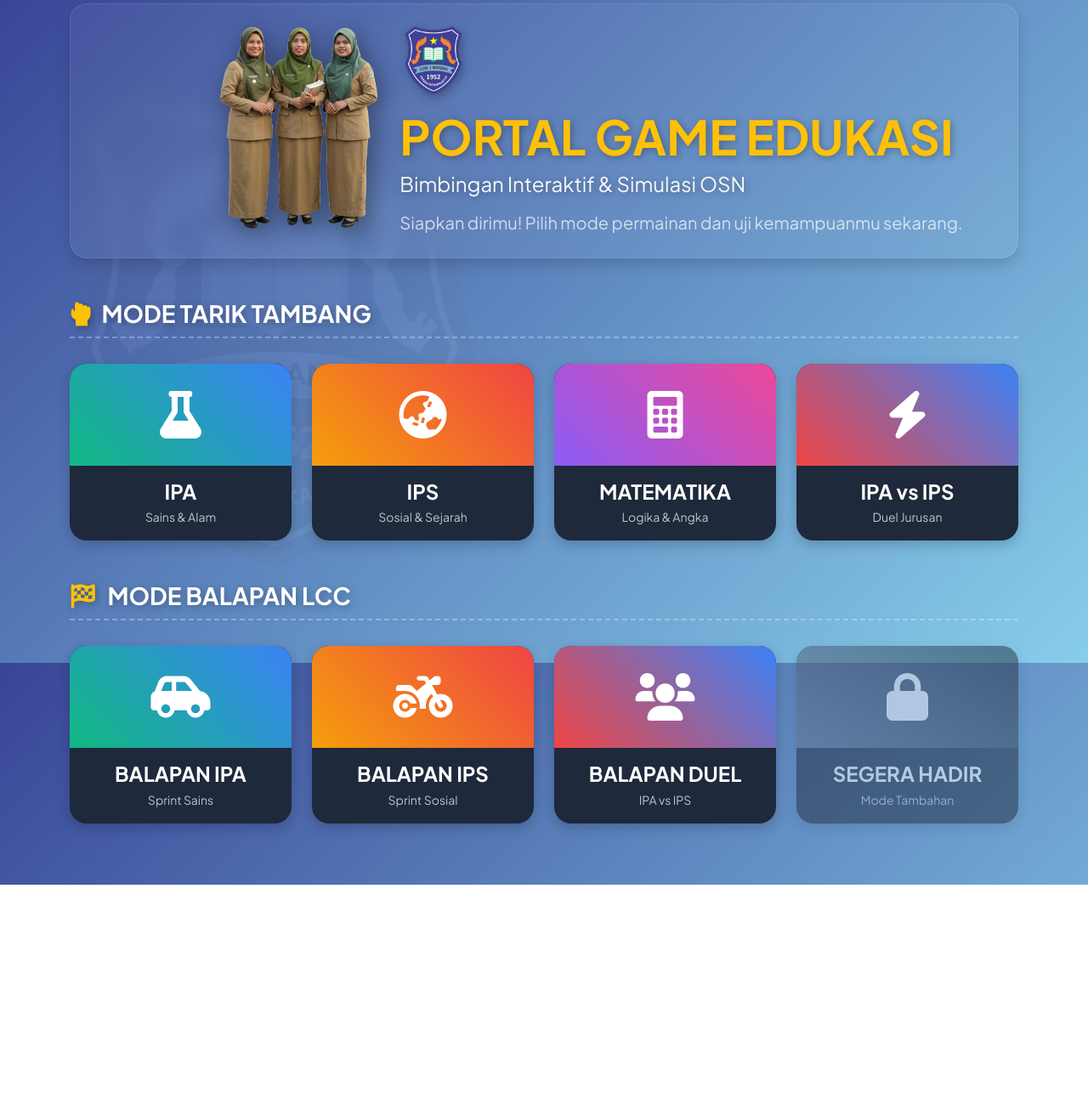
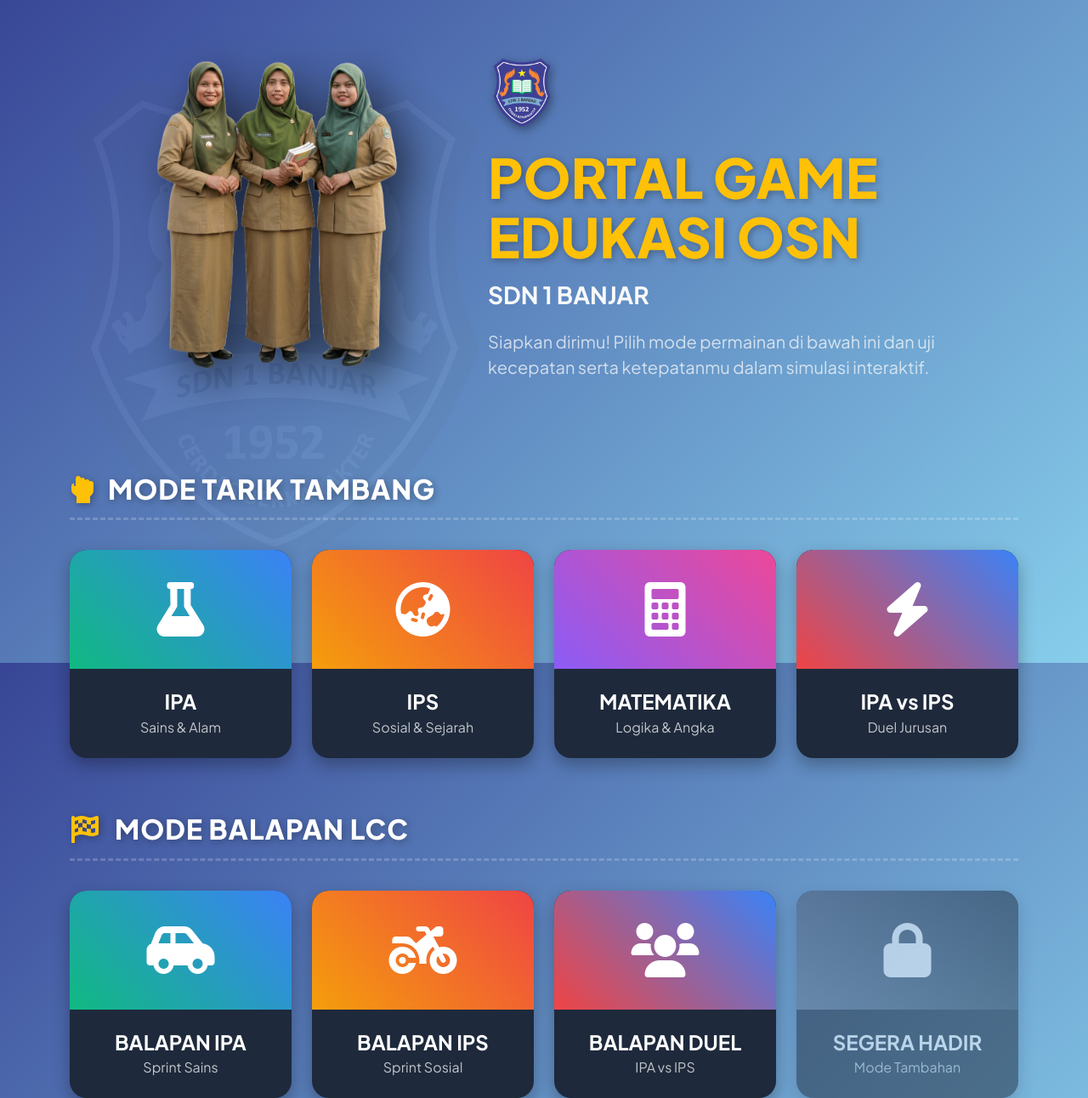
Before and after one commit to arifh28/osnsd1banjar, a plain HTML site: page index.html in a window 1280 px wide. Shown: the part 20-1312 px from the top of the page at 85% size. Before the commit the page ends 1061 px from the top, so only its background shows below. Drawn offline with nearby package versions, Linux system fonts and the light colour scheme.

Commit message:
Fix Hero Section

```diff
--- a/index.html
+++ b/index.html
@@ -6,7 +6,7 @@
     <title>Portal Game Edukasi - SDN 1 Banjar</title>
 
     <link href="https://cdn.jsdelivr.net/npm/bootstrap@5.3.0/dist/css/bootstrap.min.css" rel="stylesheet">
-    <link href="https://fonts.googleapis.com/css2?family=Plus+Jakarta+Sans:wght@400;700;900&display=swap" rel="stylesheet">
+    <link href="https://fonts.googleapis.com/css2?family=Plus+Jakarta+Sans:wght@400;700;800;900&display=swap" rel="stylesheet">
     <link rel="stylesheet" href="https://cdnjs.cloudflare.com/ajax/libs/font-awesome/6.0.0/css/all.min.css">
 
     <style>
@@ -24,6 +24,7 @@
             overflow-x: hidden;
             color: white;
             min-height: 100vh;
+            padding-bottom: 50px;
         }
 
         /* Watermark Logo */
@@ -43,18 +44,42 @@
 
         .text-shadow { text-shadow: 2px 2px 8px rgba(0,0,0,0.3); }
 
+        /* --- HERO SECTION (HEADER 90%) --- */
+        .hero-section {
+            width: 90%;
+            max-width: 1400px;
+            margin: 40px auto 60px auto;
+
+            padding: 3rem;
+            position: relative;
+
+        }
+
+        .hero-img {
+            max-height: 380px;
+            width: 100%;
+            object-fit: contain;
+            filter: drop-shadow(15px 15px 25px rgba(0,0,0,0.6)); /* Efek 3D pada maskot */
+        }
+
+        .hero-title {
+            font-weight: 900;
+            font-size: clamp(2.5rem, 5vw, 4.5rem); /* Ukuran teks responsif */
+            line-height: 1.1;
+        }
+
         /* --- CARD STYLING --- */
         .card-game {
             background: #1e293b; border: none; border-radius: 20px; transition: 0.3s; cursor: pointer;
             overflow: hidden; text-decoration: none; color: white;
-            box-shadow: 0 5px 15px rgba(0,0,0,0.2);
+            box-shadow: 0 8px 20px rgba(0,0,0,0.3);
         }
         .card-game:hover {
-            transform: translateY(-10px);
-            box-shadow: 0 15px 35px rgba(0,0,0,0.4);
+            transform: translateY(-12px);
+            box-shadow: 0 20px 40px rgba(0,0,0,0.5);
             background: #334155;
         }
-        .icon-box { height: 120px; display: flex; align-items: center; justify-content: center; font-size: 3.5rem; }
+        .icon-box { height: 140px; display: flex; align-items: center; justify-content: center; font-size: 4rem; }
 
         /* Gradiasi Warna Card */
         .bg-ipa { background: linear-gradient(45deg, #10b981, #3b82f6); }
@@ -64,132 +89,128 @@
         .bg-others { background: linear-gradient(45deg, #64748b, #1e293b); }
 
         .section-title {
-            border-bottom: 2px dashed rgba(255,255,255,0.3);
-            padding-bottom: 10px;
-            margin-bottom: 30px;
-            font-weight: 800;
-        }
-
-        /* Styling tambahan untuk Header */
-        .header-container {
-            background: rgba(255, 255, 255, 0.05);
-            border: 1px solid rgba(255, 255, 255, 0.1);
-            backdrop-filter: blur(10px);
-            border-radius: 20px;
-        }
-        .guru-img {
-            max-height: 250px;
-            filter: drop-shadow(5px 5px 15px rgba(0,0,0,0.4)); /* Memberikan bayangan agar gambar PNG lebih hidup */
+            border-bottom: 3px dashed rgba(255,255,255,0.2);
+            padding-bottom: 15px;
+            margin-bottom: 35px;
+            font-weight: 900;
+            letter-spacing: 1px;
         }
     </style>
 </head>
 <body>
 
-    <div class="container py-4">
+    <!-- HEADER HERO SECTION (90% Lebar Layar) -->
+    <header class="hero-section">
+        <div class="row align-items-center">
 
-        <!-- HEADER BAGIAN ATAS (Dibagi 2 Kolom) -->
-        <header class="header-container p-4 mb-5 shadow">
-            <div class="row align-items-center">
-                <!-- Kolom Kiri: Gambar Guru -->
-                <div class="col-md-4 text-center text-md-end mb-4 mb-md-0">
-                    <img src="guru.png" alt="Maskot Guru" class="img-fluid guru-img" onerror="this.style.display='none'">
-                </div>
+            <!-- Kolom Kiri: Hero Image (Guru) -->
+            <div class="col-lg-5 text-center mb-4 mb-lg-0">
+                <img src="guru.png" alt="Maskot Guru" class="hero-img" onerror="this.src='https://cdn-icons-png.flaticon.com/512/3204/3204121.png'">
+            </div>
 
-                <!-- Kolom Kanan: Logo dan Judul -->
-                <div class="col-md-8 text-center text-md-start">
-                    <img src="logo_sekolah.png" alt="Logo Sekolah" width="80" class="mb-3" style="filter: drop-shadow(2px 4px 6px rgba(0,0,0,0.3));">
-                    <h1 class="display-4 fw-bold text-warning text-shadow mb-2">PORTAL GAME EDUKASI</h1>
-                    <h2 class="h4 text-light text-shadow mb-3">Bimbingan Interaktif & Simulasi OSN</h2>
-                    <p class="lead text-light opacity-75 mb-0">Siapkan dirimu! Pilih mode permainan dan uji kemampuanmu sekarang.</p>
-                </div>
+            <!-- Kolom Kanan: Logo Pelengkap & Teks -->
+            <div class="col-lg-7 text-center text-lg-start ps-lg-4">
+                <img src="logo_sekolah.png" alt="Logo Sekolah" width="80" class="mb-4" style="filter: drop-shadow(2px 4px 6px rgba(0,0,0,0.4));">
+
+                <h1 class="hero-title text-warning text-shadow mb-3">PORTAL GAME <br> EDUKASI OSN</h1>
+                <h2 class="h3 fw-bold text-light mb-4">SDN 1 BANJAR</h2>
+
+                <p class="fs-5 text-light opacity-75 mb-0" style="max-width: 600px;">
+                    Siapkan dirimu! Pilih mode permainan di bawah ini dan uji kecepatan serta ketepatanmu dalam simulasi interaktif.
+                </p>
             </div>
-        </header>
+
+        </div>
+    </header>
+
+    <!-- KONTEN UTAMA (Area Card) -->
+    <div class="container">
 
         <!-- KATEGORI 1: TARIK TAMBANG -->
-        <h3 class="section-title text-shadow"><i class="fas fa-hand-rock me-2 text-warning"></i> MODE TARIK TAMBANG</h3>
-        <div class="row g-4 justify-content-center mb-5">
+        <h2 class="section-title text-shadow"><i class="fas fa-hand-rock me-3 text-warning"></i>MODE TARIK TAMBANG</h2>
+        <div class="row g-4 justify-content-center mb-5 pb-3">
             <!-- IPA -->
-            <div class="col-md-3 col-sm-6">
+            <div class="col-lg-3 col-md-4 col-sm-6">
                 <a href="tartamipa.html" class="card card-game h-100">
                     <div class="icon-box bg-ipa"><i class="fas fa-flask"></i></div>
-                    <div class="card-body text-center">
+                    <div class="card-body text-center py-4">
                         <h4 class="fw-bold mb-1">IPA</h4>
-                        <small class="text-light opacity-75">Sains & Alam</small>
+                        <span class="text-light opacity-75">Sains & Alam</span>
                     </div>
                 </a>
             </div>
             <!-- IPS -->
-            <div class="col-md-3 col-sm-6">
+            <div class="col-lg-3 col-md-4 col-sm-6">
                 <a href="tartamips.html" class="card card-game h-100">
                     <div class="icon-box bg-ips"><i class="fas fa-globe-asia"></i></div>
-                    <div class="card-body text-center">
+                    <div class="card-body text-center py-4">
                         <h4 class="fw-bold mb-1">IPS</h4>
-                        <small class="text-light opacity-75">Sosial & Sejarah</small>
+                        <span class="text-light opacity-75">Sosial & Sejarah</span>
                     </div>
                 </a>
             </div>
             <!-- MATEMATIKA -->
-            <div class="col-md-3 col-sm-6">
+            <div class="col-lg-3 col-md-4 col-sm-6">
                 <a href="https://script.google.com/macros/s/AKfycbzquKCL4g5CpL6J_Hy4m2cGibHebo2aL27gmh1fn74FsfSMVxpyYUK1TLOcP-Suu2hjLw/exec" target="_blank" class="card card-game h-100">
                     <div class="icon-box bg-mtk"><i class="fas fa-calculator"></i></div>
-                    <div class="card-body text-center">
+                    <div class="card-body text-center py-4">
                         <h4 class="fw-bold mb-1">MATEMATIKA</h4>
-                        <small class="text-light opacity-75">Logika & Angka</small>
+                        <span class="text-light opacity-75">Logika & Angka</span>
                     </div>
                 </a>
             </div>
             <!-- VERSUS -->
-            <div class="col-md-3 col-sm-6">
+            <div class="col-lg-3 col-md-4 col-sm-6">
                 <a href="tartamvs.html" class="card card-game h-100">
                     <div class="icon-box bg-vs"><i class="fas fa-bolt"></i></div>
-                    <div class="card-body text-center">
+                    <div class="card-body text-center py-4">
                         <h4 class="fw-bold mb-1">IPA vs IPS</h4>
-                        <small class="text-light opacity-75">Duel Jurusan</small>
+                        <span class="text-light opacity-75">Duel Jurusan</span>
                     </div>
                 </a>
             </div>
         </div>
 
         <!-- KATEGORI 2: BALAPAN -->
-        <h3 class="section-title text-shadow mt-5"><i class="fas fa-flag-checkered me-2 text-warning"></i> MODE BALAPAN LCC</h3>
-        <div class="row g-4 justify-content-center mb-5">
+        <h2 class="section-title text-shadow"><i class="fas fa-flag-checkered me-3 text-warning"></i>MODE BALAPAN LCC</h2>
+        <div class="row g-4 justify-content-center">
             <!-- BALAPAN IPA -->
-            <div class="col-md-3 col-sm-6">
+            <div class="col-lg-3 col-md-4 col-sm-6">
                 <a href="balapanipa.html" class="card card-game h-100">
                     <div class="icon-box bg-ipa"><i class="fas fa-car-side"></i></div>
-                    <div class="card-body text-center">
+                    <div class="card-body text-center py-4">
                         <h4 class="fw-bold mb-1">BALAPAN IPA</h4>
-                        <small class="text-light opacity-75">Sprint Sains</small>
+                        <span class="text-light opacity-75">Sprint Sains</span>
                     </div>
                 </a>
             </div>
             <!-- BALAPAN IPS -->
-            <div class="col-md-3 col-sm-6">
+            <div class="col-lg-3 col-md-4 col-sm-6">
                 <a href="balapanips.html" class="card card-game h-100">
                     <div class="icon-box bg-ips"><i class="fas fa-motorcycle"></i></div>
-                    <div class="card-body text-center">
+                    <div class="card-body text-center py-4">
                         <h4 class="fw-bold mb-1">BALAPAN IPS</h4>
-                        <small class="text-light opacity-75">Sprint Sosial</small>
+                        <span class="text-light opacity-75">Sprint Sosial</span>
                     </div>
                 </a>
             </div>
             <!-- BALAPAN VERSUS -->
-            <div class="col-md-3 col-sm-6">
+            <div class="col-lg-3 col-md-4 col-sm-6">
                 <a href="balapan.html" class="card card-game h-100">
                     <div class="icon-box bg-vs"><i class="fas fa-users"></i></div>
-                    <div class="card-body text-center">
+                    <div class="card-body text-center py-4">
                         <h4 class="fw-bold mb-1">BALAPAN DUEL</h4>
-                        <small class="text-light opacity-75">IPA vs IPS</small>
+                        <span class="text-light opacity-75">IPA vs IPS</span>
                     </div>
                 </a>
             </div>
             <!-- LAINNYA -->
-            <div class="col-md-3 col-sm-6">
+            <div class="col-lg-3 col-md-4 col-sm-6">
                 <div class="card card-game h-100 opacity-50">
                     <div class="icon-box bg-others"><i class="fas fa-lock"></i></div>
-                    <div class="card-body text-center">
+                    <div class="card-body text-center py-4">
                         <h4 class="fw-bold mb-1">SEGERA HADIR</h4>
-                        <small class="text-light opacity-75">Mode Tambahan</small>
+                        <span class="text-light opacity-75">Mode Tambahan</span>
                     </div>
                 </div>
             </div>
```
